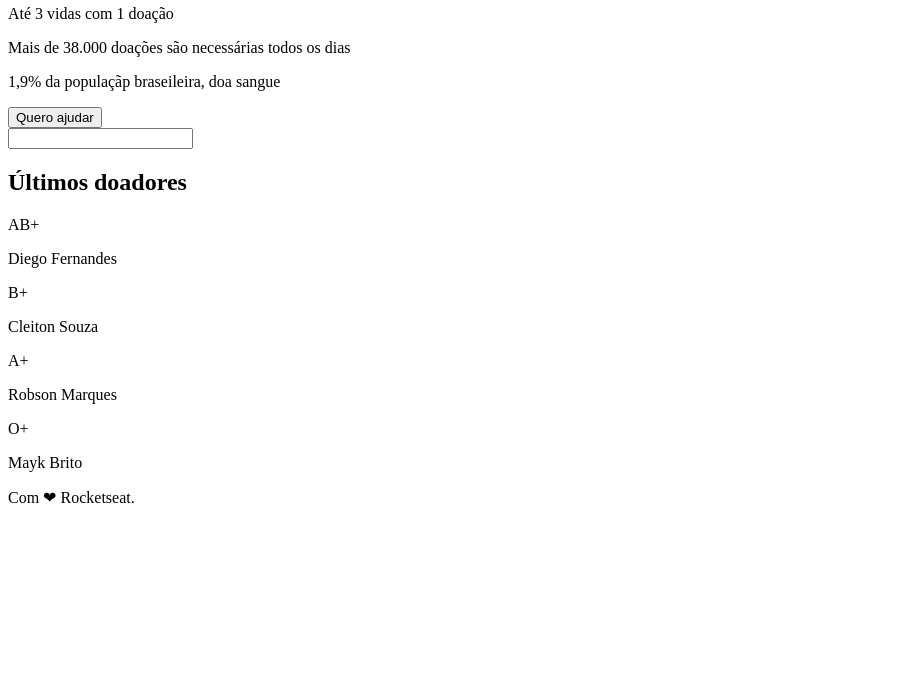
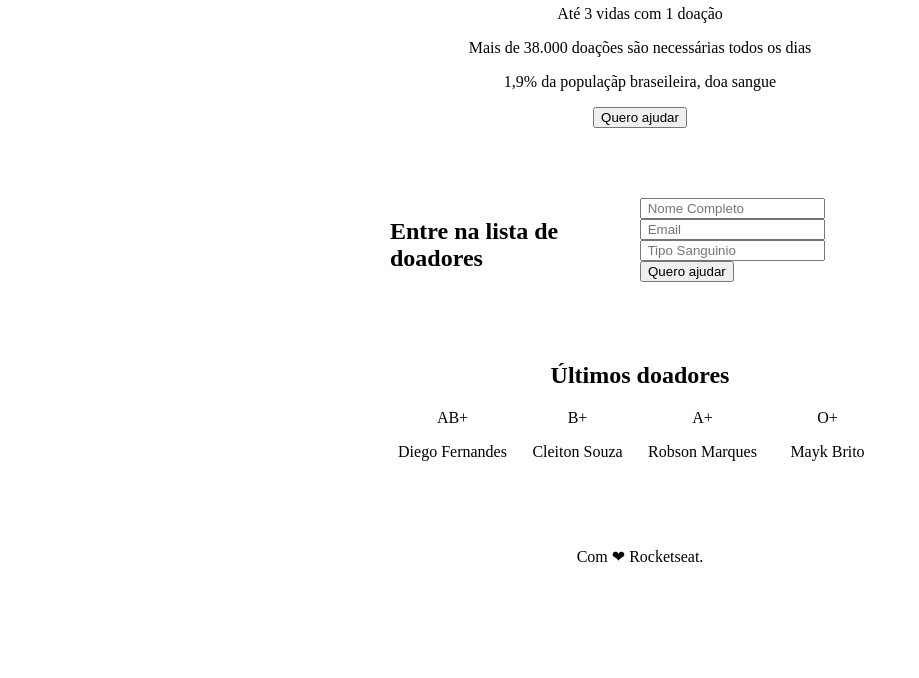
Before and after one commit to MateusBezzan123/MaratonaDev-3.0, a plain HTML site: page index.html in a window 1280 px wide. Shown: the part 122-800 px from the top of the page, without its empty margins (0-919 px from the left). Drawn offline with Linux system fonts and the light colour scheme.

Commit message:
mexendo no css

```diff
--- a/index.html
+++ b/index.html
@@ -9,6 +9,7 @@
     <head>
         <!-- são configurações da minha pagina -->
         <title>Doe  Sangue! Doe vida </title>
+        <link rel="stylesheet" href="style.css">
     </head>
 
     <body>
@@ -23,8 +24,12 @@
         </header>
 
         <section class="form">
+            <h2>Entre na lista de doadores</h2>
             <form action="/">
-                <input type="text" name="name">
+                <input type="text" name="name" placeholder=" Nome Completo">
+                <input type="text" name="email" placeholder=" Email">
+                <input type="text" name="blood" placeholder=" Tipo Sanguinio">
+                <button>Quero ajudar</button>
             </form>
         </section>
 
--- /dev/null
+++ b/style.css
@@ -0,0 +1,29 @@
+/* CASCADING STYLESHEET */
+
+html, body {
+    margin: 0;
+}
+
+/*   Alinhamentos, Espaçamento, Larguras e Alturas     */
+
+header, main, footer {
+    text-align: center;
+}
+
+.donors {
+    display:grid;
+    grid-template-columns: 1fr 1fr 1fr 1fr;
+}
+
+.form {
+    display: grid;
+    grid-template-columns: 1fr 1fr;
+}
+
+header, .form, main {
+    margin-bottom: 70px;
+    width: 90%;
+    max-width: 500px;
+    margin-left: auto;
+    margin-right: auto;
+}
```
